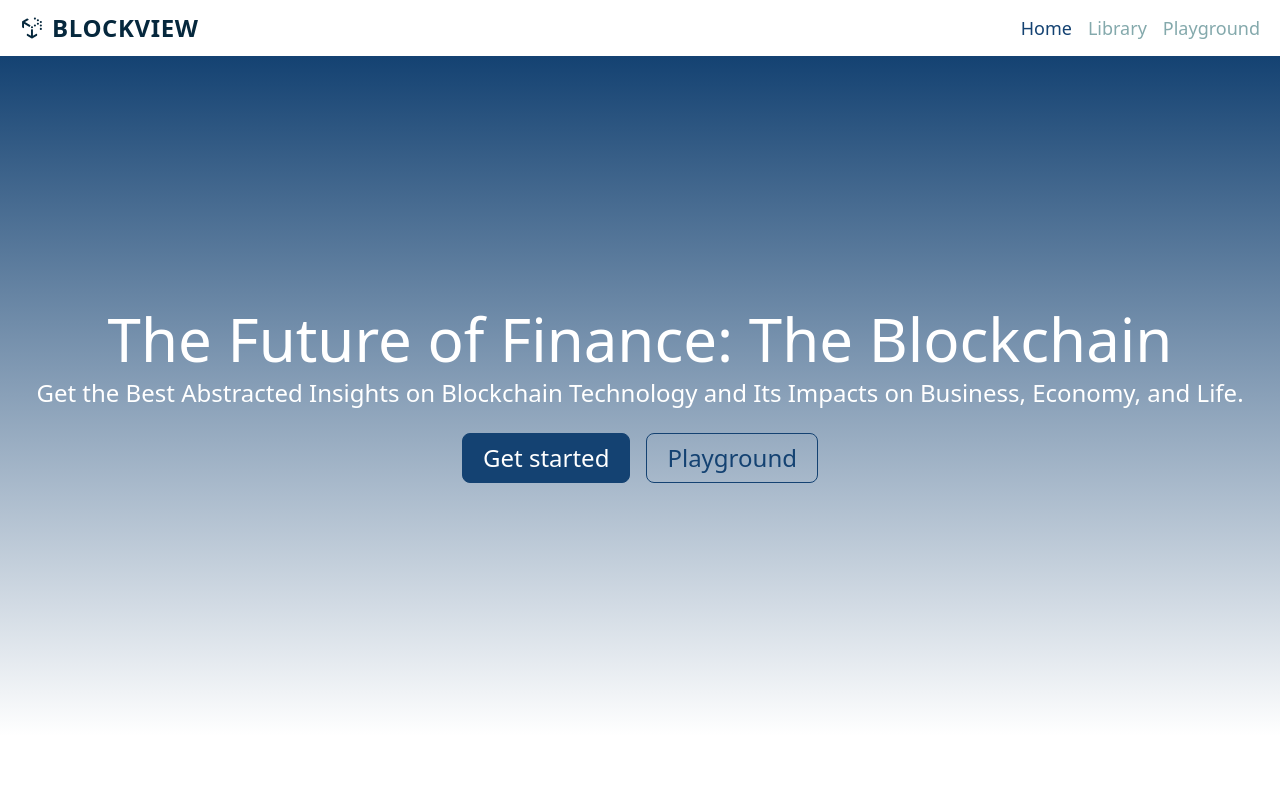
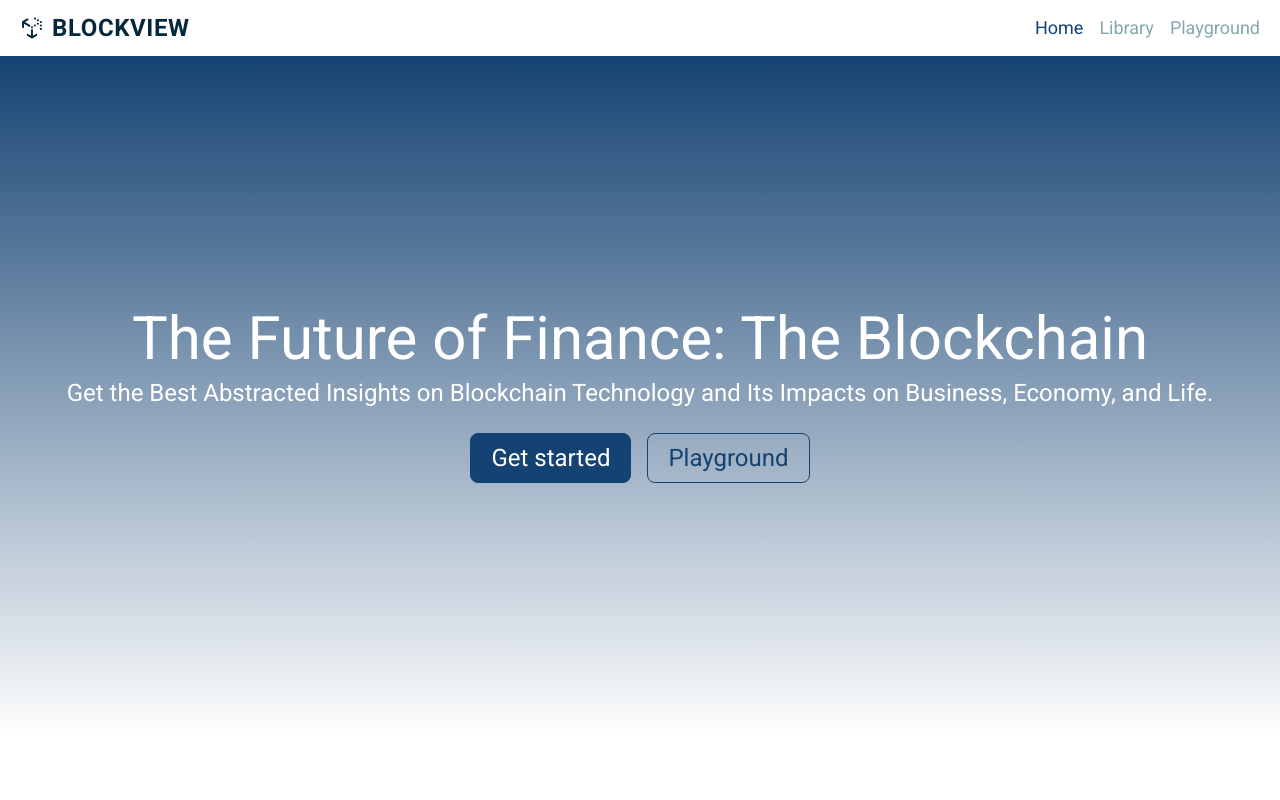
Before and after one commit to ejim11/Blockview, a Next.js app: page / in a window 1280 px wide. Shown: the top 800 px of the page. Built offline with nearby package versions, Linux system fonts and the light colour scheme.

Commit message:
knowledge library structured

```diff
--- a/components/LibraryNavBar.tsx
+++ b/components/LibraryNavBar.tsx
@@ -26,10 +26,10 @@ const LibraryNavBar = () => {
           {topics.map((topic, i) => (
             <li
               key={i}
-              className={`w-[70%] flex items-center justify-center h-14 shadow-sm border rounded-lg mb-5 font-extrabold  text-color-white transition-all duration-200 ease-linear ${
+              className={`w-[70%] flex items-center justify-center h-14 shadow-sm border-4 rounded-lg mb-5 font-extrabold  transition-all duration-200 ease-linear bg-color-white ${
                 navIndexOpen === topic.number
-                  ? "bg-color-light-blue border-color-light-blue"
-                  : "bg-color-dark-blue border-color-dark-blue"
+                  ? " border-color-light-blue text-color-light-blue"
+                  : " border-color-dark-blue text-color-dark-blue"
               }  text-xl cursor-pointer`}
               onClick={() => {
                 const index: any = topic.number;
--- a/styles/globals.css
+++ b/styles/globals.css
@@ -1,3 +1,5 @@
+@import url("https://fonts.googleapis.com/css2?family=Roboto:wght@400;500;700&display=swap");
+
 @tailwind base;
 @tailwind components;
 @tailwind utilities;
@@ -21,6 +23,10 @@ html {
   }
 }
 
+body {
+  font-family: "Roboto", sans-serif;
+}
+
 img {
   max-width: 100%;
 }
```
